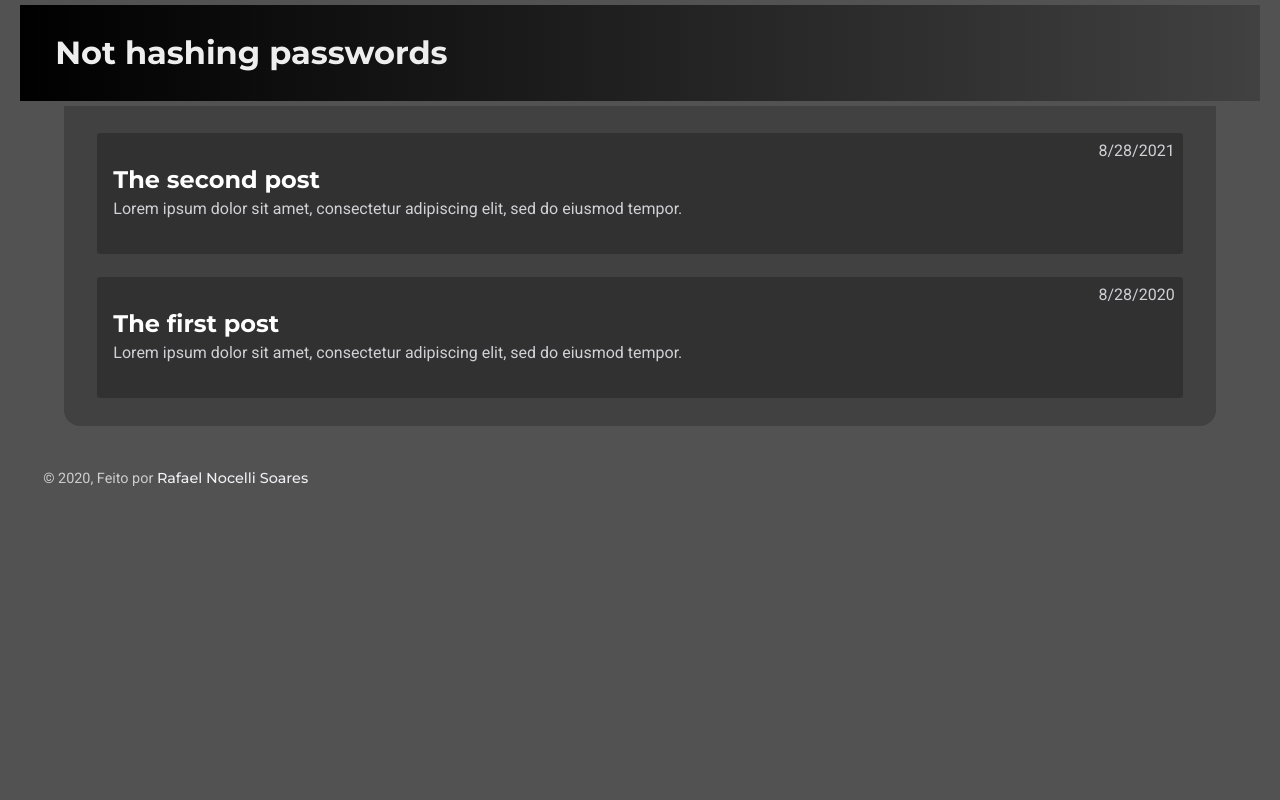
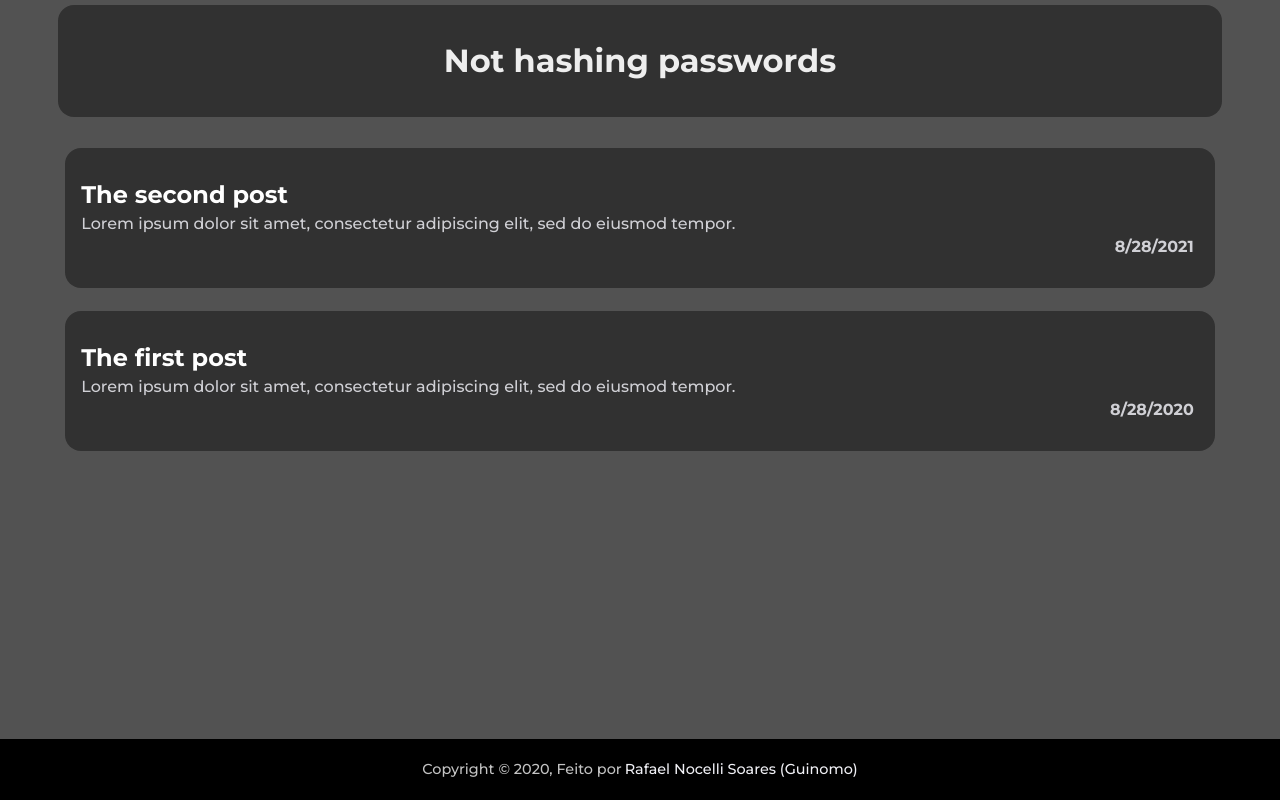
Before and after one commit to Nocelli/gatsby_blog, a Gatsby site: page / in a window 1280 px wide. Built offline with nearby package versions, Linux system fonts and the light colour scheme; Gatsby itself is replaced by a stand-in of ours.

Commit message:
Re-styling to give the website a more spotifyer look and changing font with color scheme

```diff
--- a/src/components/header/index.js
+++ b/src/components/header/index.js
@@ -5,17 +5,17 @@ import React from "react"
 
 import "./styles.css"
 
-const Header = ({ siteTitle }) => (
-  <header id='header'>
+function Header({ siteTitle }) {
+  return <header id="header">
     <div>
       <h1>
-        <Link to="/">
+        <Link to="/" id="hash-link">
           {siteTitle}
         </Link>
       </h1>
     </div>
   </header>
-)
+}
 
 Header.propTypes = {
   siteTitle: PropTypes.string,
--- a/src/components/header/styles.css
+++ b/src/components/header/styles.css
@@ -1,13 +1,18 @@
 #header {
     display: flex;
     align-items: center;
-    justify-content: flex-start;
-    width: 100%;
-    height: 6em;
-    background: rgb(0,0,0);
-    background: linear-gradient(90deg, rgba(0,0,0,1) 0%, rgba(65,65,65,1) 100%, rgba(81,81,81,1) 100%);
+    justify-content: center;
+    width: 91%;
+    height: 7em;
+    background: #313131;
     margin: 0.3em 0;
-    font-family: 'Poppins', sans-serif;
+    border-radius: 1em;
+    transition: 0.2s;
+}
+
+#header:hover {
+    background: #000 !important;
+    border: 1px solid #1ED760;
 }
 
 #header div{
--- a/src/components/layout/index.js
+++ b/src/components/layout/index.js
@@ -21,12 +21,13 @@ const Layout = ({ children }) => {
       <Header siteTitle={data.site.siteMetadata.title} />
       <div>
         <main>{children}</main>
-        <footer className='footer'>
-          © {new Date().getFullYear()}, Feito por
-          {` `}
-          <a className='footer-link' href="https://github.com/Nocelli">Rafael Nocelli Soares</a>
+      </div>
+      <footer className='footer'>
+          Copyright © {new Date().getFullYear()}, Feito por
+          {/* Target _blank é para que o usuário não saia do seu site quando clicar no link,
+          apenas abra outra aba/janela */}
+          <a className='footer-link' href="https://github.com/Nocelli" target="_blank"> Rafael Nocelli Soares (Guinomo)</a>
         </footer>
-      </div>
     </div>
   )
 }
--- a/src/components/layout/styles.css
+++ b/src/components/layout/styles.css
@@ -10,20 +10,24 @@
     display: flex;
     flex-direction: column;
     align-items: center;
-    padding: 0 1.25em;
     background-color: #525252;
 }
 
 .footer {
+    display: flex;
+    justify-content: center;
     color: #dfdfdfdf;
+    background-color: #000;
     margin: 2em 2em 0;
-    padding: 1em;
+    padding: 1.5em;
     font-size: .9em;
-    font-family: 'Roboto' , sans-serif;
     font-weight: 400;
+    margin-top: auto !important;
+    width: 100%;
 }
 
 .footer-link {
+    margin-left: 3px;
     text-decoration: none;
     color: #f0f0f5;
 }
--- a/src/components/postList/index.js
+++ b/src/components/postList/index.js
@@ -6,23 +6,22 @@ import './styles.css'
 const PostList = ({ posts }) => (
     <section className='post-list-container'>
         <ul className='post-list'>
-            {posts && posts.map(item => {
-                let post = item.node.frontmatter
+            {posts && posts.map(post => {
                 return (
                     <Link
-                        key={item.node.id}
-                        to={post.path}
+                        key={post.node.id}
+                        to={post.node.frontmatter.path}
                         className='post'
                     >
                         <figure>
 
                         </figure>
                         <article>
-                            <span className='post-title'>{post.title}</span>
-                            <aside className='post-text' >{post.abstract}</aside>
+                            <span className='post-title'>{post.node.frontmatter.title}</span>
+                            <aside className='post-text' >{post.node.frontmatter.abstract}</aside>
                             <span className='post-date'>
                                 {
-                                    (new Date(post.date)).toLocaleDateString()
+                                    (new Date(post.node.frontmatter.date)).toLocaleDateString()
                                 }
                             </span>
                         </article>
--- a/src/components/postList/styles.css
+++ b/src/components/postList/styles.css
@@ -2,16 +2,15 @@
     width: 100vw;
     display: flex;
     justify-content: center;
-
 }
 
 .post-list {
-    width: 90%;
-    background-color: #414141;
+    width: inherit;
     border-bottom-right-radius: 1em;
     border-bottom-left-radius: 1em;
 
-    padding: 1em 0.3em;
+    padding: 15px;
+    margin: 0px 20px;
 
     display: flex;
     align-items: center;
@@ -22,7 +21,7 @@
 
 .post {
     width: 95%;
-    border-radius: .2em;
+    border-radius: 1em;
     background-color: #313131;
     padding: 2em 1em;
     margin: .7em 0;
@@ -34,23 +33,24 @@
 }
 
 .post:hover{
-    background-color: #515151;
-    width: 93%;
+    background-color: #000;
+    border: 1px solid #1ED760;
+    width: 99%;
+    padding: 3em 2em;
 }
 
 .post-title {
     color: #fff;
     text-decoration: none;
     font-family: 'Montserrat', sans-serif;
-    font-weight: 700;
+    font-weight: bold;
     font-size: 1.5em;
-    margin: .3em 0;
 }
 
 .post-text {
     color: #d0d0d5;
     text-decoration: none;
-    font-family: 'Roboto', sans-serif;
+    font-family: 'Montserrat', sans-serif;
     font-weight: 400;
     font-size: 1em;
     margin: .3em 0;
@@ -59,11 +59,10 @@
 .post-date {
     color: #d0d0d5;
     text-decoration: none;
-    font-family: 'Roboto', sans-serif;
-    font-weight: 400;
+    font-family: 'Montserrat', sans-serif;
+    font-weight: bold;
     font-size: 1em;
-
-    position: absolute;
-    top: .5em;
-    right: .5em;
+    display: flex;
+    float: right;
+    padding-right: 5px;
 }
```
